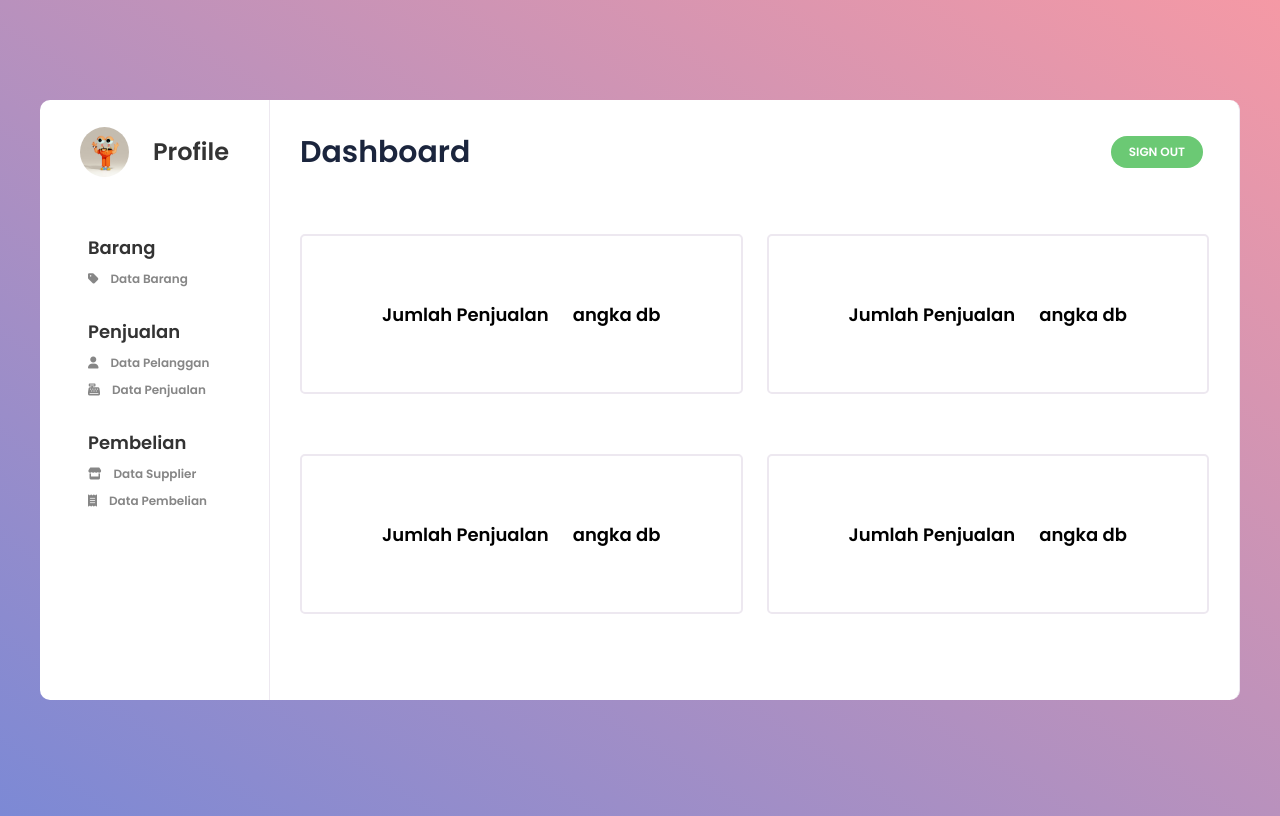
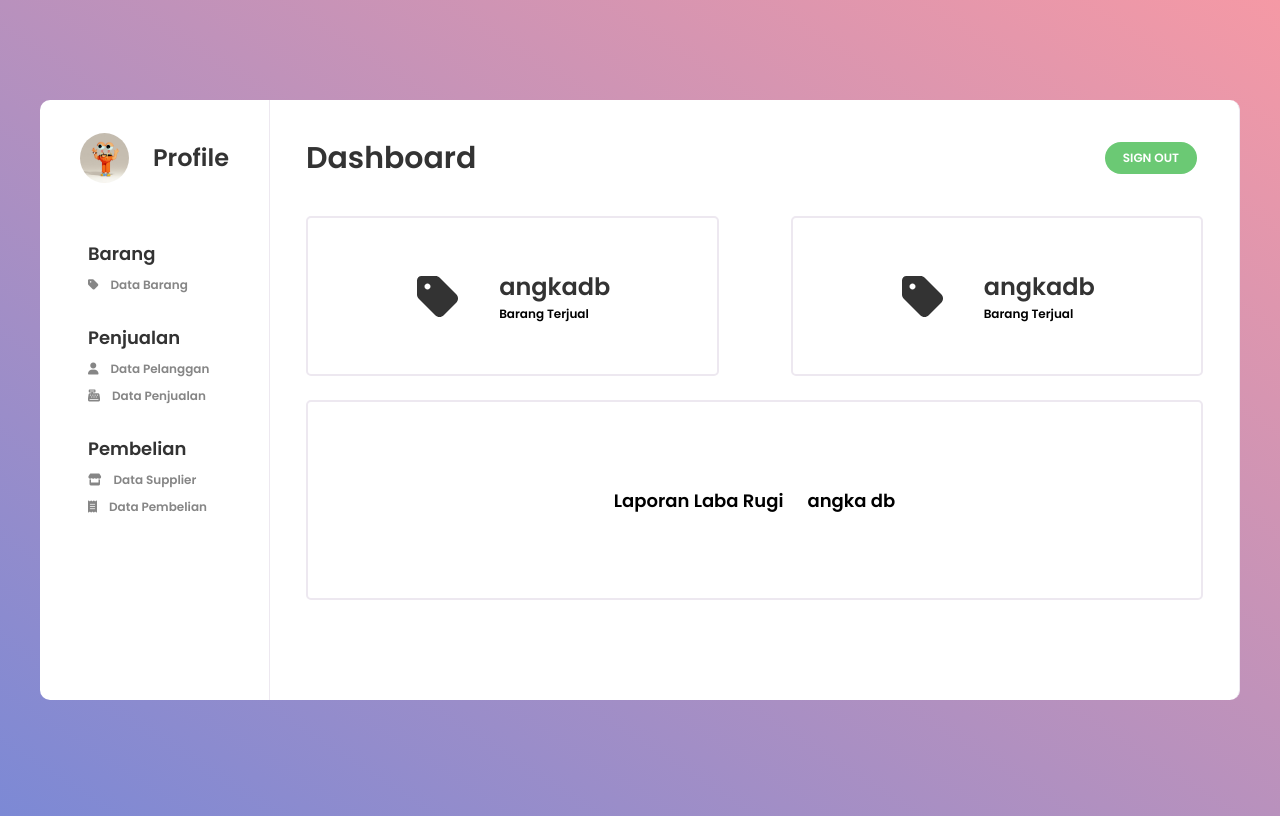
Before and after one commit to sharenalicia/binus-idim-tk4, a PHP site: page /dashboard.php in a window 1280 px wide. Run offline with PHP 8.4, Linux system fonts and the light colour scheme; the visitor is signed in with stand-in values (Sample User, id 1); some libraries are stand-ins or nearby versions.

Commit message:
dashboard 3

```diff
--- a/dashboard.php
+++ b/dashboard.php
@@ -94,36 +94,29 @@ if (!isset($_SESSION['idpengguna'])){
                 <section class="content-1">
                     <div class="box-1">
                         <div class="box-icon1">
-                            <h2> Jumlah Penjualan </h2>
+                            <svg xmlns="http://www.w3.org/2000/svg" width="20" height="20" viewBox="0 0 448 512"><path d="M0 80V229.5c0 17 6.7 33.3 18.7 45.3l176 176c25 25 65.5 25 90.5 0L418.7 317.3c25-25 25-65.5 0-90.5l-176-176c-12-12-28.3-18.7-45.3-18.7H48C21.5 32 0 53.5 0 80zm112 96c-17.7 0-32-14.3-32-32s14.3-32 32-32s32 14.3 32 32s-14.3 32-32 32z"/></svg>
                         </div>
 
                         <div class="box-content1">
-                            <h2> angka db </h2>
+                            <span class="big">angkadb</span>
+						    Barang Terjual
                         </div>
                     </div>
                     <div class="box-1">
                         <div class="box-icon1">
-                            <h2> Jumlah Penjualan </h2>
+                            <svg xmlns="http://www.w3.org/2000/svg" width="20" height="20" viewBox="0 0 448 512"><path d="M0 80V229.5c0 17 6.7 33.3 18.7 45.3l176 176c25 25 65.5 25 90.5 0L418.7 317.3c25-25 25-65.5 0-90.5l-176-176c-12-12-28.3-18.7-45.3-18.7H48C21.5 32 0 53.5 0 80zm112 96c-17.7 0-32-14.3-32-32s14.3-32 32-32s32 14.3 32 32s-14.3 32-32 32z"/></svg>
                         </div>
 
                         <div class="box-content1">
-                            <h2> angka db </h2>
+                            <span class="big">angkadb</span>
+						    Barang Terjual
                         </div>
                     </div>
                 </section>
                 <section class="content-2">
                     <div class="box-2">
                         <div class="box-icon2">
-                            <h2> Jumlah Penjualan </h2>
-                        </div>
-
-                        <div class="box-content2">
-                            <h2> angka db </h2>
-                        </div>
-                    </div>
-                    <div class="box-2">
-                        <div class="box-icon2">
-                            <h2> Jumlah Penjualan </h2>
+                            <h2> Laporan Laba Rugi </h2>
                         </div>
 
                         <div class="box-content2">
--- a/style.css
+++ b/style.css
@@ -221,7 +221,7 @@ form{
     display: flex;
     align-items: center;
     justify-content: flex-start;
-    margin-top: 1em;
+    margin-top: 1.5em;
 }
 
 .menu .user .user-avatar {
@@ -302,13 +302,12 @@ form{
 
 .content-wrap {
     grid-area: content;
-    padding: 3em;
     overflow: auto;
     background: #fff;
     border-right: 1px solid #ede8f0;
     flex: 1 1 auto;
     background-color: #fff;
-    padding: 30px;
+    padding: 3em 3em 3em 3em;
     border-radius: 0 10px 10px 0;
 }
 
@@ -321,7 +320,7 @@ form{
 .content-wrap .content-head h1 {
     font-size: 2.5em;
     line-height: 100%;
-    color: #1b253d;
+    color: #333;
     font-weight: 500;
     margin: 0;
     padding: 0;
@@ -352,10 +351,10 @@ form{
   }
 
 .content-wrap .content-1 {
-    padding: 5em 0 2em;
+    padding: 3em 0 2em;
     display: grid;
     grid-template-columns: repeat(2, 1fr);
-    grid-gap: 2em;
+    grid-gap: 6em;
 }
 
 .content-wrap .content-1 .box-1 {
@@ -365,20 +364,50 @@ form{
     align-items: center;
     justify-content: center;
     border: 2px solid #ede8f0;
+    padding: 0 4em;
     grid-gap: 2em;
     border-radius: 5px;
 }
 
+.content-wrap .content-1 .box-1 .box-icon1 svg {
+    display: block;
+    width: 48px;
+    height: 48px;
+}
+
+.content-wrap .content-1 .box-1 .box-icon1 svg path,
+.content-wrap .content-1 .box-1 .box-icon1 svg circle {
+    fill: #333;
+}
+
+.content-wrap .content-1 .box-1 .box-icon1 {
+    display: block;
+    width: 46px;
+    height: 46px;
+}
+
+.content-wrap .content-1 .box-1 .box-content1 {
+    padding-left: 1.25em;
+    white-space: nowrap;
+}
+
+.content-wrap .content-1 .box-1 .box-content1 .big {
+    display: block;
+    font-size: 2em;
+    line-height: 150%;
+    color: #333;
+}
+
 .content-wrap .content-2 {
-    padding: 3em 0 2em;
+    padding: 0 0 2em;
     display: grid;
-    grid-template-columns: repeat(2, 1fr);
+    grid-template-columns: repeat(1, 1fr);
     grid-gap: 2em;
 }
 
 .content-wrap .content-2 .box-2 {
     background: #fff;
-    height: 160px;
+    height: 200px;
     display: flex;
     align-items: center;
     justify-content: center;
```
